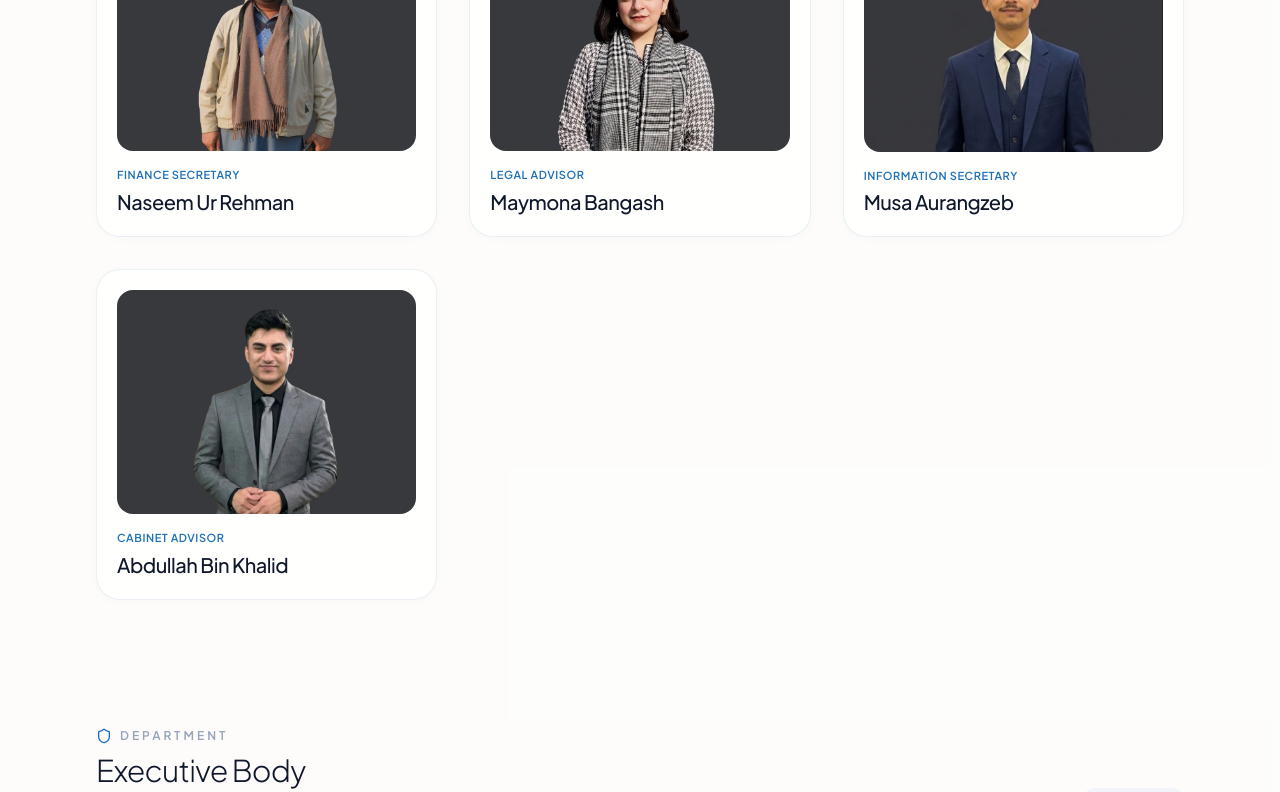
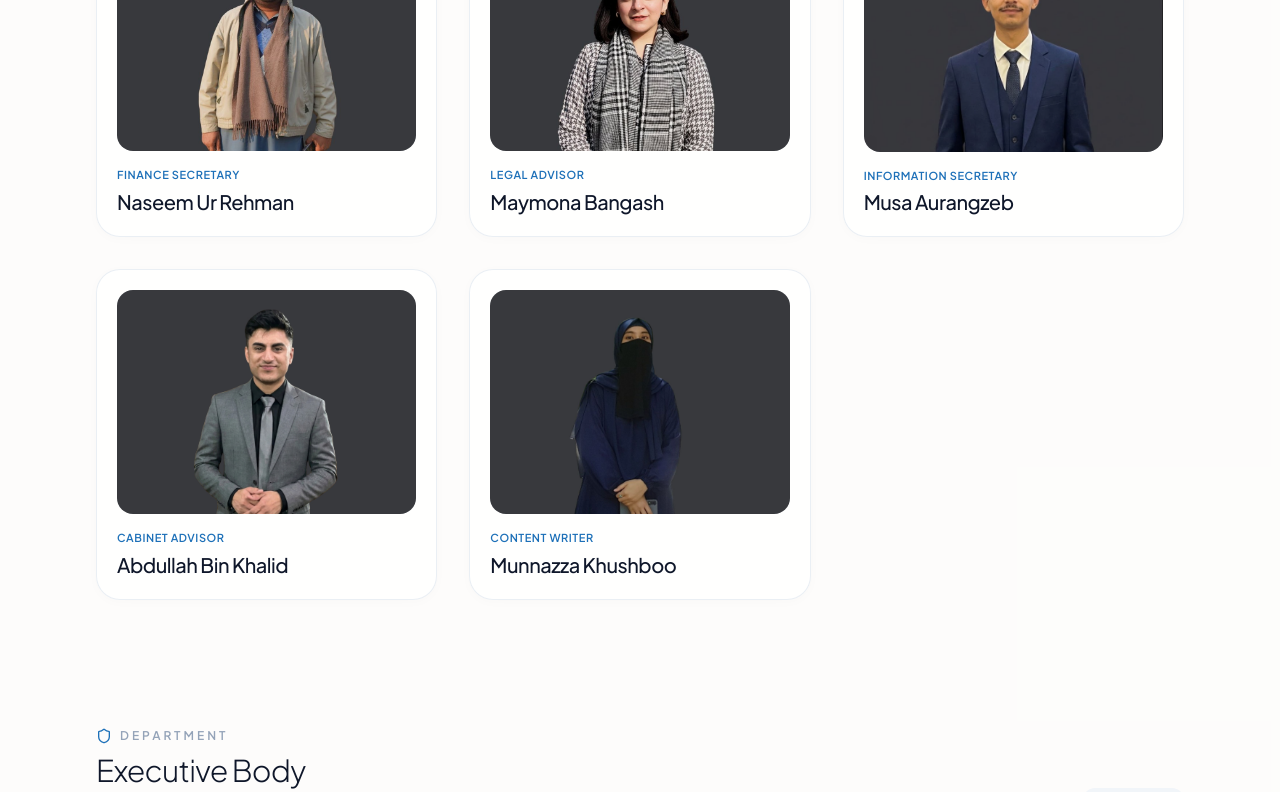
Before and after one commit to hafeezahmadyt/Hope-Together-WEB, a React (Vite) app: page /team in a window 1280 px wide. Shown: the part 1312-2104 px from the top of the page. Built offline with nearby package versions, Linux system fonts and the light colour scheme; a web font is replaced by a local one.

Commit message:
CMS: Update official team roster (14 members, 0 photos uploaded)

```diff
--- a/src/data/mock/mockTeam.ts
+++ b/src/data/mock/mockTeam.ts
@@ -182,5 +182,19 @@ export const initialMockTeamMembers: AdminTeamMember[] = [
     "displayOrder": 13,
     "isActive": true,
     "id": "team-1793655463885"
+  },
+  {
+    "name": "Munnazza Khushboo",
+    "position": "Content Writer",
+    "bio": "Munnazza Khushboo is a third-semester BS English Literature student at Islamia College, University of Peshawar, and serves as a Content Writer. Passionate about reading and writing, she creates engaging stories, articles, and poetry. With a strong literary background and a creative approach, she aims to produce meaningful content that informs, inspires, and connects with readers.",
+    "category": "Core Team",
+    "photoUrl": "/assets/team/munnazza-khushboo.jpg",
+    "email": "",
+    "linkedinUrl": "",
+    "facebookUrl": "",
+    "instagramUrl": "",
+    "displayOrder": 14,
+    "isActive": true,
+    "id": "team-1793655569082"
   }
 ];
```
